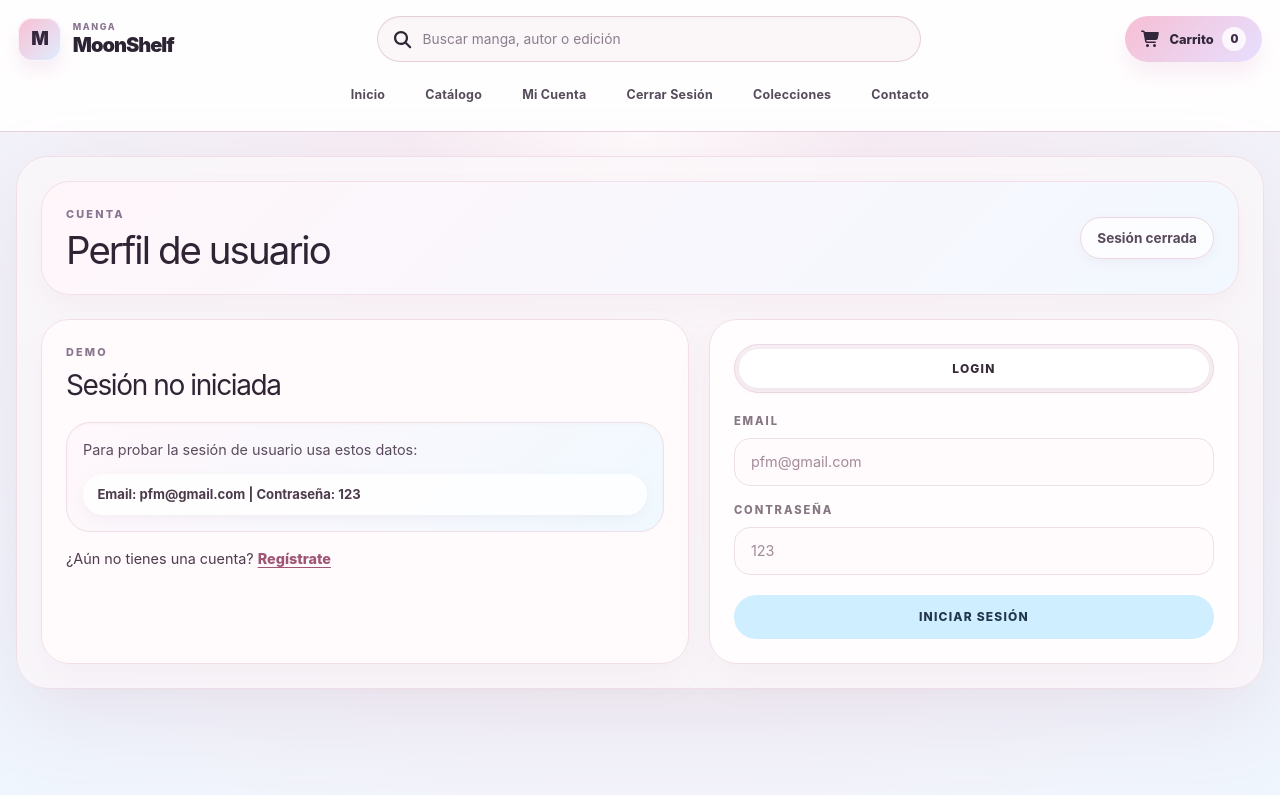
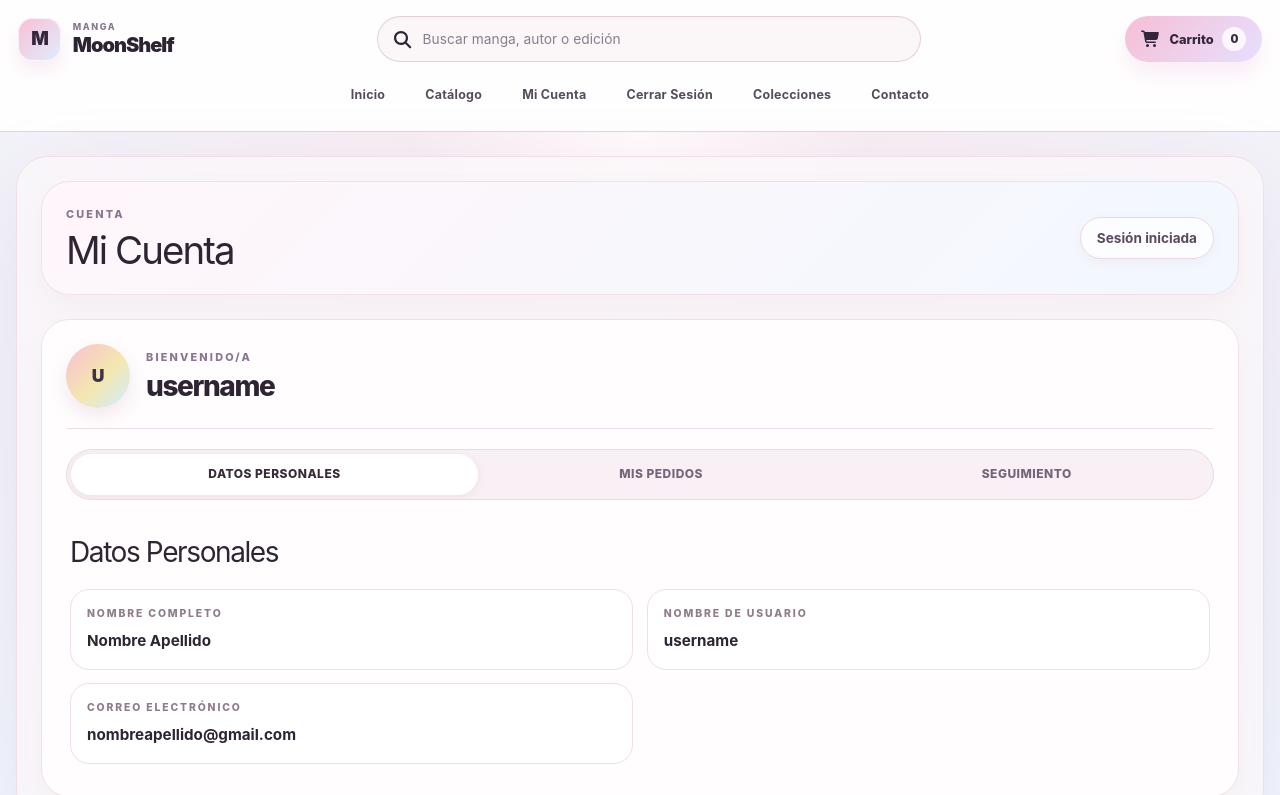
Before and after one commit to cmssandoval/proyecto-final-manga-store, a React (Vite) app in the folder frontend/: page /perfil in a window 1280 px wide. Shown: the top 795 px of the page. Built offline with nearby package versions, Linux system fonts and the light colour scheme; no server answers.

Commit message:
feat: add Profile view and sub-components

```diff
--- /dev/null
+++ b/frontend/src/components/profile/OrdersTab.jsx
@@ -0,0 +1,8 @@
+const OrdersTab = () => (
+  <div className="profile-empty-state">
+    <h2 className="profile-section-title">Mis Pedidos</h2>
+    <p>Aún no hay pedidos para mostrar.</p>
+  </div>
+);
+
+export default OrdersTab;
--- /dev/null
+++ b/frontend/src/components/profile/PersonalDataTab.jsx
@@ -0,0 +1,23 @@
+const PersonalDataTab = ({ user }) => {
+  const personalData = [
+    { label: 'Nombre completo', value: user.full_name || user.name },
+    { label: 'Nombre de usuario', value: user.display_name },
+    { label: 'Correo electrónico', value: user.email },
+  ];
+
+  return (
+    <div>
+      <h2 className="profile-section-title">Datos Personales</h2>
+      <dl className="profile-details">
+        {personalData.map(({ label, value }) => (
+          <div className="profile-detail" key={label}>
+            <dt className="profile-detail__label">{label}</dt>
+            <dd className="profile-detail__value">{value || 'No informado'}</dd>
+          </div>
+        ))}
+      </dl>
+    </div>
+  );
+};
+
+export default PersonalDataTab;
--- /dev/null
+++ b/frontend/src/components/profile/TrackingTab.jsx
@@ -0,0 +1,8 @@
+const TrackingTab = () => (
+  <div className="profile-empty-state">
+    <h2 className="profile-section-title">Seguimiento</h2>
+    <p>Cuando tengas un pedido en curso, podrás consultar aquí su estado.</p>
+  </div>
+);
+
+export default TrackingTab;
--- /dev/null
+++ b/frontend/src/styles/profile.css
@@ -0,0 +1,217 @@
+.profile-page {
+  min-height: 100vh;
+  padding: 1.5rem 1rem 2.75rem;
+  background: radial-gradient(circle at top, #fffafc 0%, #f7edf4 22%, #eef7ff 100%);
+  color: #2d2433;
+}
+
+.profile-shell {
+  max-width: 78rem;
+  margin: 0 auto;
+  border: 1px solid #f0dfe8;
+  border-radius: 2rem;
+  background: rgba(251, 247, 249, 0.82);
+  padding: clamp(1rem, 3vw, 1.5rem);
+  box-shadow: 0 25px 80px rgba(167, 128, 157, 0.14);
+  backdrop-filter: blur(10px);
+}
+
+.profile-hero {
+  display: flex;
+  flex-direction: column;
+  align-items: flex-start;
+  justify-content: space-between;
+  gap: 1rem;
+  margin-bottom: 1.5rem;
+  border: 1px solid #f2dfe7;
+  border-radius: 1.8rem;
+  background: linear-gradient(135deg, #fff6fa 0%, #f2f8ff 100%);
+  padding: 1.5rem;
+  box-shadow: 0 12px 24px rgba(186, 138, 167, 0.08);
+}
+
+.profile-eyebrow {
+  margin: 0;
+  color: #8a7590;
+  font-size: 0.68rem;
+  font-weight: 800;
+  letter-spacing: 0.2em;
+  text-transform: uppercase;
+}
+
+.profile-title,
+.profile-section-title,
+.profile-user__name {
+  margin: 0.5rem 0 0;
+  color: #2f2434;
+  letter-spacing: -0.05em;
+}
+
+.profile-title {
+  font-size: clamp(2rem, 3vw, 3rem);
+  line-height: 1.05;
+}
+
+.profile-section-title,
+.profile-user__name {
+  font-size: clamp(1.35rem, 2.5vw, 1.75rem);
+  line-height: 1.2;
+  overflow-wrap: anywhere;
+}
+
+.profile-status {
+  margin: 0;
+  border: 1px solid #efd6e3;
+  border-radius: 9999px;
+  background: rgba(255, 255, 255, 0.8);
+  padding: 0.6rem 1rem;
+  color: #5a4a5d;
+  font-size: 0.85rem;
+  font-weight: 700;
+  box-shadow: 0 4px 12px rgba(167, 128, 157, 0.08);
+}
+
+.profile-panel {
+  min-width: 0;
+  border: 1px solid #f1dfe8;
+  border-radius: 1.75rem;
+  background: #fffdfd;
+  padding: clamp(1.1rem, 3vw, 1.5rem);
+  box-shadow: 0 16px 36px rgba(183, 135, 166, 0.07);
+}
+
+.profile-user {
+  display: flex;
+  align-items: center;
+  gap: 1rem;
+  border-bottom: 1px solid #f0dde7;
+  padding-bottom: 1.25rem;
+}
+
+.profile-avatar {
+  display: grid;
+  flex: 0 0 4rem;
+  width: 4rem;
+  height: 4rem;
+  place-items: center;
+  overflow: hidden;
+  border-radius: 50%;
+  background: linear-gradient(135deg, #f8bfd2, #f4e7af 55%, #cfeeff);
+  color: #403246;
+  font-size: 1.1rem;
+  font-weight: 900;
+  object-fit: cover;
+  box-shadow: 0 8px 18px rgba(183, 135, 166, 0.18);
+}
+
+.profile-user__name {
+  margin-top: 0.35rem;
+  font-weight: 800;
+}
+
+.profile-tabs {
+  display: flex;
+  gap: 0.25rem;
+  margin: 1.25rem 0;
+  overflow-x: auto;
+  border: 1px solid #eed7e4;
+  border-radius: 9999px;
+  background: #f8f0f5;
+  padding: 0.25rem;
+}
+
+.profile-tab {
+  flex: 1 0 auto;
+  border: 0;
+  border-radius: 9999px;
+  background: transparent;
+  padding: 0.7rem 1rem;
+  color: #74667a;
+  font: inherit;
+  font-size: 0.75rem;
+  font-weight: 800;
+  letter-spacing: 0.04em;
+  cursor: pointer;
+}
+
+.profile-tab--active {
+  background: #ffffff;
+  color: #382b38;
+  box-shadow: 0 2px 8px rgba(167, 128, 157, 0.12);
+}
+
+.profile-tab:focus-visible,
+.profile-tab-panel:focus-visible {
+  outline: 3px solid #bfe5ff;
+  outline-offset: 2px;
+}
+
+.profile-tab-panel {
+  min-height: 13rem;
+  padding: 0.5rem 0.25rem;
+}
+
+.profile-details {
+  display: grid;
+  gap: 0.85rem;
+  margin: 1.25rem 0 0;
+}
+
+.profile-detail {
+  min-width: 0;
+  border: 1px solid #f0dfe8;
+  border-radius: 1.2rem;
+  background: #ffffff;
+  padding: 1rem;
+}
+
+.profile-detail__label {
+  margin: 0;
+  color: #8f7c8b;
+  font-size: 0.65rem;
+  font-weight: 800;
+  letter-spacing: 0.18em;
+  text-transform: uppercase;
+}
+
+.profile-detail__value {
+  margin: 0.5rem 0 0;
+  color: #2d2434;
+  font-size: 0.95rem;
+  font-weight: 700;
+  overflow-wrap: anywhere;
+}
+
+.profile-empty-state {
+  display: grid;
+  min-height: 10rem;
+  align-content: center;
+  justify-items: center;
+  gap: 0.75rem;
+  border: 1px dashed #e8d5e0;
+  border-radius: 1.25rem;
+  background: linear-gradient(135deg, #fff9fc 0%, #f6fbff 100%);
+  padding: 1.5rem;
+  text-align: center;
+}
+
+.profile-empty-state p {
+  max-width: 32rem;
+  margin: 0;
+  color: #6f6171;
+}
+
+.profile-empty-state .profile-section-title {
+  margin: 0;
+}
+
+@media (min-width: 600px) {
+  .profile-hero {
+    flex-direction: row;
+    align-items: center;
+  }
+
+  .profile-details {
+    grid-template-columns: repeat(2, minmax(0, 1fr));
+  }
+}
--- a/frontend/src/views/Profile.jsx
+++ b/frontend/src/views/Profile.jsx
@@ -1,200 +1,75 @@
-import { useMemo, useState } from 'react';
-import { NavLink } from 'react-router-dom';
+import { useState } from 'react';
+import PersonalDataTab from '../components/profile/PersonalDataTab.jsx';
+import OrdersTab from '../components/profile/OrdersTab.jsx';
+import TrackingTab from '../components/profile/TrackingTab.jsx';
+import useUserContext from '../hooks/useUserContext.js';
+import '../styles/profile.css';
 
-const DEMO_USER = {
-  name: 'Rodrigo Rodriguez',
-  email: 'pfm@gmail.com',
-  password: '123',
-  phone: '+52 555 123 4567',
-  plan: 'Premium Reader',
-  avatar: 'PM',
-};
+const profileTabs = [
+  { id: 'personal-data', label: 'Datos Personales', component: PersonalDataTab },
+  { id: 'orders', label: 'Mis Pedidos', component: OrdersTab },
+  { id: 'tracking', label: 'Seguimiento', component: TrackingTab },
+];
 
 const ProfileView = () => {
-  const [mode, setMode] = useState('login');
-  const [isLoggedIn, setIsLoggedIn] = useState(false);
-  const [form, setForm] = useState({
-    name: '',
-    email: '',
-    password: '',
-  });
-  const [message, setMessage] = useState({ type: '', text: '' });
-
-  const demoCredentials = useMemo(
-    () => `Email: ${DEMO_USER.email} | Contraseña: ${DEMO_USER.password}`,
-    [],
-  );
-
-  const handleChange = (event) => {
-    const { name, value } = event.target;
-    setForm((prev) => ({ ...prev, [name]: value }));
-  };
-
-  const handleLogin = (event) => {
-    event.preventDefault();
-
-    if (form.email === DEMO_USER.email && form.password === DEMO_USER.password) {
-      setIsLoggedIn(true);
-      setMessage({
-        type: 'success',
-        text: 'Sesión iniciada correctamente. Bienvenida de nuevo.',
-      });
-      return;
-    }
-
-    setMessage({
-      type: 'error',
-      text: 'Credenciales inválidas. Prueba con pfm@gmail.com / 123.',
-    });
-  };
-
-  const handleLogout = () => {
-    setIsLoggedIn(false);
-    setForm({ name: '', email: '', password: '' });
-    setMessage({ type: 'info', text: 'Sesión cerrada.' });
-  };
+  const { user } = useUserContext();
+  const [activeTab, setActiveTab] = useState(profileTabs[0].id);
+  const ActiveTab = profileTabs.find((tab) => tab.id === activeTab).component;
+  const userName = user.display_name || user.full_name || user.name || user.email || 'Usuario';
 
   return (
     <main className="profile-page">
       <div className="profile-shell">
         <header className="profile-hero">
-          <div className="profile-hero__content">
           <div>
             <p className="profile-eyebrow">Cuenta</p>
-              <h1 className="profile-title">Perfil de usuario</h1>
+            <h1 className="profile-title">Mi Cuenta</h1>
           </div>
-            <div className="profile-status">
-              {isLoggedIn ? 'Sesión iniciada' : 'Sesión cerrada'}
-            </div>
-          </div>
+          <p className="profile-status">Sesión iniciada</p>
         </header>
 
-        <div className="profile-grid">
-          <section className="profile-panel profile-panel--summary">
-            {isLoggedIn ? (
-              <>
+        <section className="profile-panel" aria-label="Información de la cuenta">
           <div className="profile-user">
-                  <div className="profile-avatar">
-                    {DEMO_USER.avatar}
+            {user.image_link ? (
+              <img className="profile-avatar" src={user.image_link} alt="" />
+            ) : (
+              <div className="profile-avatar" aria-hidden="true">
+                {userName.slice(0, 1).toUpperCase()}
               </div>
+            )}
             <div>
-                    <p className="profile-eyebrow">Bienvenida</p>
-                    <h2 className="profile-user__name">{DEMO_USER.name}</h2>
+              <p className="profile-eyebrow">Bienvenido/a</p>
+              <p className="profile-user__name">{userName}</p>
             </div>
           </div>
 
-                <div className="profile-details">
-                  <div className="profile-detail">
-                    <p className="profile-detail__label">Email</p>
-                    <p className="profile-detail__value">{DEMO_USER.email}</p>
-                  </div>
-                  <div className="profile-detail">
-                    <p className="profile-detail__label">Plan</p>
-                    <p className="profile-detail__value">{DEMO_USER.plan}</p>
-                  </div>
-                  <div className="profile-detail profile-detail--wide">
-                    <p className="profile-detail__label">Teléfono</p>
-                    <p className="profile-detail__value">{DEMO_USER.phone}</p>
-                  </div>
+          <div className="profile-tabs" role="tablist" aria-label="Secciones de cuenta">
+            {profileTabs.map(({ id, label }) => (
+              <button
+                key={id}
+                id={`${id}-tab`}
+                type="button"
+                role="tab"
+                aria-selected={activeTab === id}
+                aria-controls="profile-tab-panel"
+                className={`profile-tab${activeTab === id ? ' profile-tab--active' : ''}`}
+                onClick={() => setActiveTab(id)}
+              >
+                {label}
+              </button>
+            ))}
           </div>
 
-                <div className="profile-actions">
-                  <button className="profile-button profile-button--primary">
-                    Editar perfil
-                  </button>
-                  <button
-                    type="button"
-                    onClick={handleLogout}
-                    className="profile-button profile-button--secondary"
+          <div
+            id="profile-tab-panel"
+            role="tabpanel"
+            aria-labelledby={`${activeTab}-tab`}
+            className="profile-tab-panel"
+            tabIndex={0}
           >
-                    Cerrar sesión
-                  </button>
+            <ActiveTab user={user} />
           </div>
-              </>
-            ) : (
-              <>
-                <div className="profile-intro">
-                  <p className="profile-eyebrow">Demo</p>
-                  <h2 className="profile-section-title">Sesión no iniciada</h2>
-                </div>
-
-                <div className="profile-demo">
-                  <p className="profile-demo__description">
-                    Para probar la sesión de usuario usa estos datos:
-                  </p>
-                  <div className="profile-demo__credentials">
-                    {demoCredentials}
-                  </div>
-                </div>
-                <div className="profile-register-prompt">
-                  <p>¿Aún no tienes una cuenta? <NavLink to="/register">Regístrate</NavLink></p>
-                </div>
-              </>
-            )}
         </section>
-
-          <section className="profile-panel profile-panel--login">
-            <div className="profile-tabs">
-              <button
-                type="button"
-                onClick={() => setMode('login')}
-                className={`profile-tab ${mode === 'login' ? 'profile-tab--active' : ''}`}
-              >
-                Login
-              </button>
-            </div>
-
-            {message.text && (
-              <div
-                className={`profile-message profile-message--${message.type}`}
-                role="status"
-              >
-                {message.text}
-              </div>
-            )}
-
-            {
-              <form onSubmit={handleLogin} className="profile-form">
-                <div className="profile-field">
-                  <label htmlFor="profile-email" className="profile-field__label">
-                    Email
-                  </label>
-                  <input
-                    id="profile-email"
-                    type="email"
-                    name="email"
-                    value={form.email}
-                    onChange={handleChange}
-                    placeholder="pfm@gmail.com"
-                    className="profile-field__input"
-                  />
-                </div>
-
-                <div className="profile-field">
-                  <label htmlFor="profile-password" className="profile-field__label">
-                    Contraseña
-                  </label>
-                  <input
-                    id="profile-password"
-                    type="password"
-                    name="password"
-                    value={form.password}
-                    onChange={handleChange}
-                    placeholder="123"
-                    className="profile-field__input"
-                  />
-                </div>
-
-                <button
-                  type="submit"
-                  className="profile-button profile-button--submit"
-                >
-                  Iniciar sesión
-                </button>
-              </form>
-            }
-          </section>
-        </div>
       </div>
     </main>
   );
```
Lines whose indentation alone changed are shown as unchanged.
